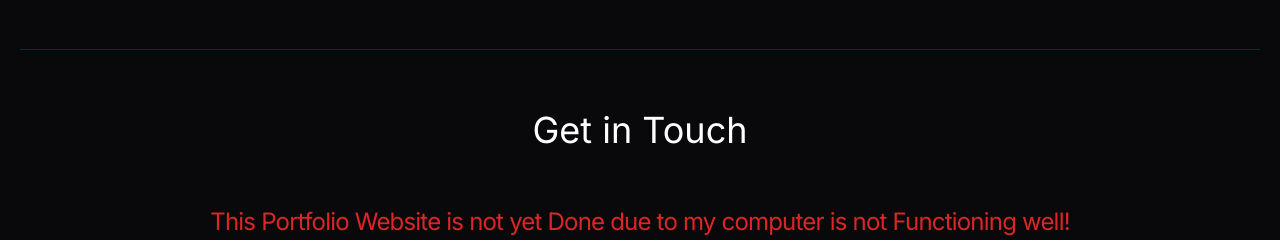
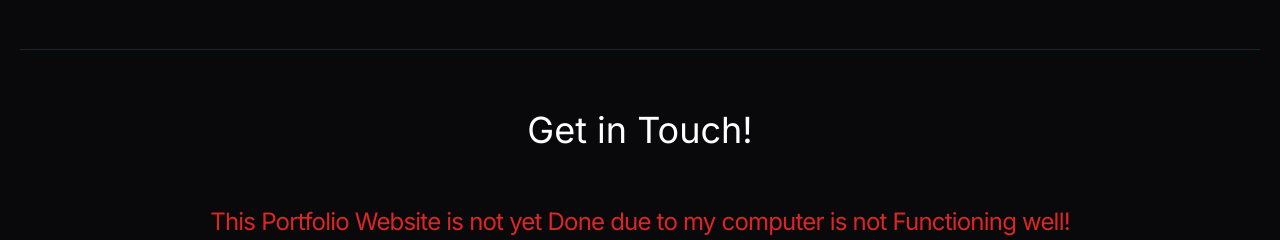
Before and after one commit to dzpromark056/next-app, a Next.js app: page / in a window 1280 px wide. Shown: the part 8037-8277 px from the top of the page. Built offline with nearby package versions, Linux system fonts and the light colour scheme.

Commit message:
i add ! for better understanding

```diff
--- a/app/components/Contact.jsx
+++ b/app/components/Contact.jsx
@@ -29,7 +29,7 @@ const Contact = () => {
   return (
     <div className='border-b border-neutral-900 '>
         <h2 className='py-10 mt-5 text-center text-4xl text-white'>
-                Get in Touch
+                Get in Touch!
         </h2>
         <div className="text-center tracking-tighter">
         <p className='my-4 text-2xl text-red-600'>This Portfolio Website is not yet Done due to my computer is not Functioning well!</p>
```
